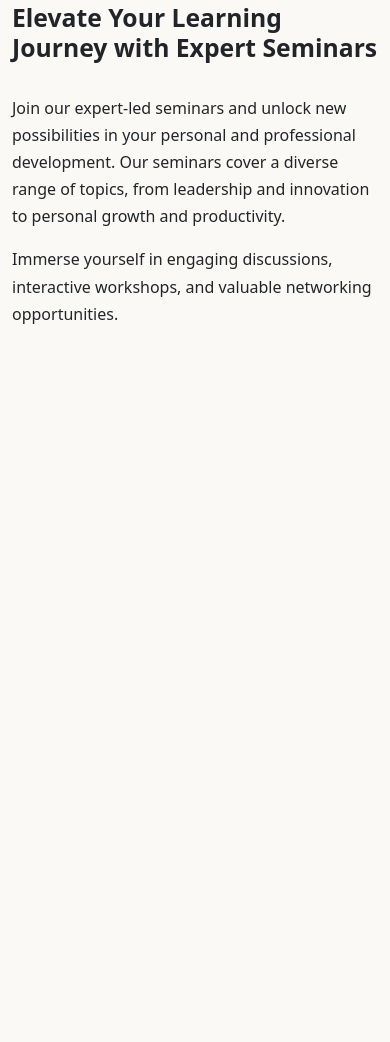
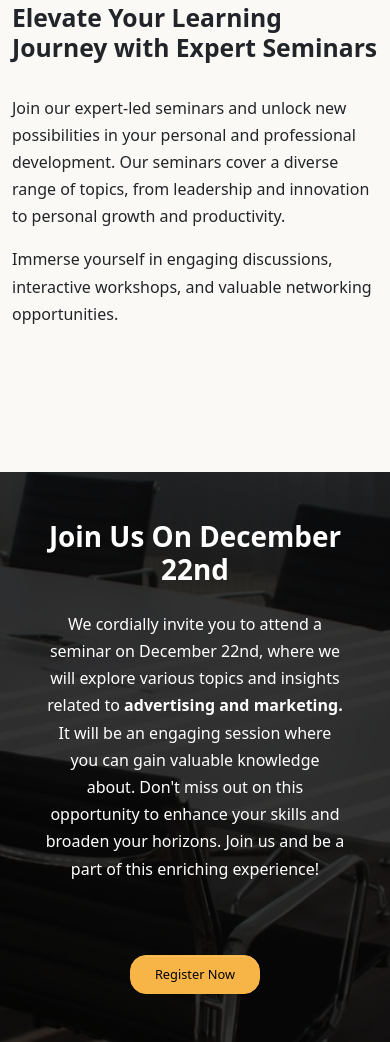
Before and after one commit to alirezangh123123/reservation-project, a website: page index.html in a window 390 px wide. Shown: the part 5556-6598 px from the top of the page. Before the commit the page ends 5900 px from the top, so only its background shows below. Drawn offline with Linux system fonts and the light colour scheme.

Commit message:
finish first-v invitation section

```diff
--- a/assest/scss/style.scss
+++ b/assest/scss/style.scss
@@ -112,4 +112,22 @@ header {
     border-radius: var(--bs-border-radius-lg);
   }
 }
-// discover-section(value-bussiness-key)
+// invitation section style
+.invitation{
+.container{
+  background:linear-gradient(
+    to bottom right,
+    rgba(0, 0, 0, 0.8),
+    rgba(0, 0, 0, 0.8)
+  ), url(../images/invitation-background.jpg) center center no-repeat;
+  background-size: cover;
+}
+}
+// media query invitation section
+@media screen and (max-width:577px) {
+  .invitation{
+    .container{
+      border-radius: 0px !important;
+    }
+  }
+}
--- a/index.html
+++ b/index.html
@@ -493,7 +493,7 @@
               />
             </div>
           </div>
-          <div class="col-md-6 d-flex flex-column justify-content-center ">
+          <div class="col-md-6 d-flex flex-column justify-content-center">
             <div class="txt-container">
               <h2 class="fw-bold pb-3 mt-n2">
                 Elevate Your Learning Journey with Expert Seminars
@@ -513,6 +513,25 @@
         </div>
       </div>
     </section>
+    <!-- add invitation section -->
+    <section class="bg-light invitation mt-7">
+      <div class="container rounded-5  py-5 ">
+        <div class="row text-center">
+          <div class="col-10 btn-submit-wrapper offset-1">
+            <h1 class="fw-bold text-white">Join Us On December 22nd</h1>
+            <p class="text-white py-2">
+              We cordially invite you to attend a seminar on December 22nd,
+              where we will explore various topics and insights related to
+              <span class="fw-bold">advertising and marketing.</span> It will be an engaging session where
+              you can gain valuable knowledge about. Don't miss out on this
+              opportunity to enhance your skills and broaden your horizons. Join
+              us and be a part of this enriching experience!
+            </p>
+            <button class="btn-register rounded-4 btn btn-primary btn-lg py-2 px-4 mt-5" type="submit">Register Now</button>
+          </div>
+        </div>
+      </div>
+    </section>
     <script src="assest/js/bootstrap.bundle.min.js"></script>
     <script src="assest/js/main.js"></script>
   </body>
```
Also changed, not shown: assest/css/style.css.
